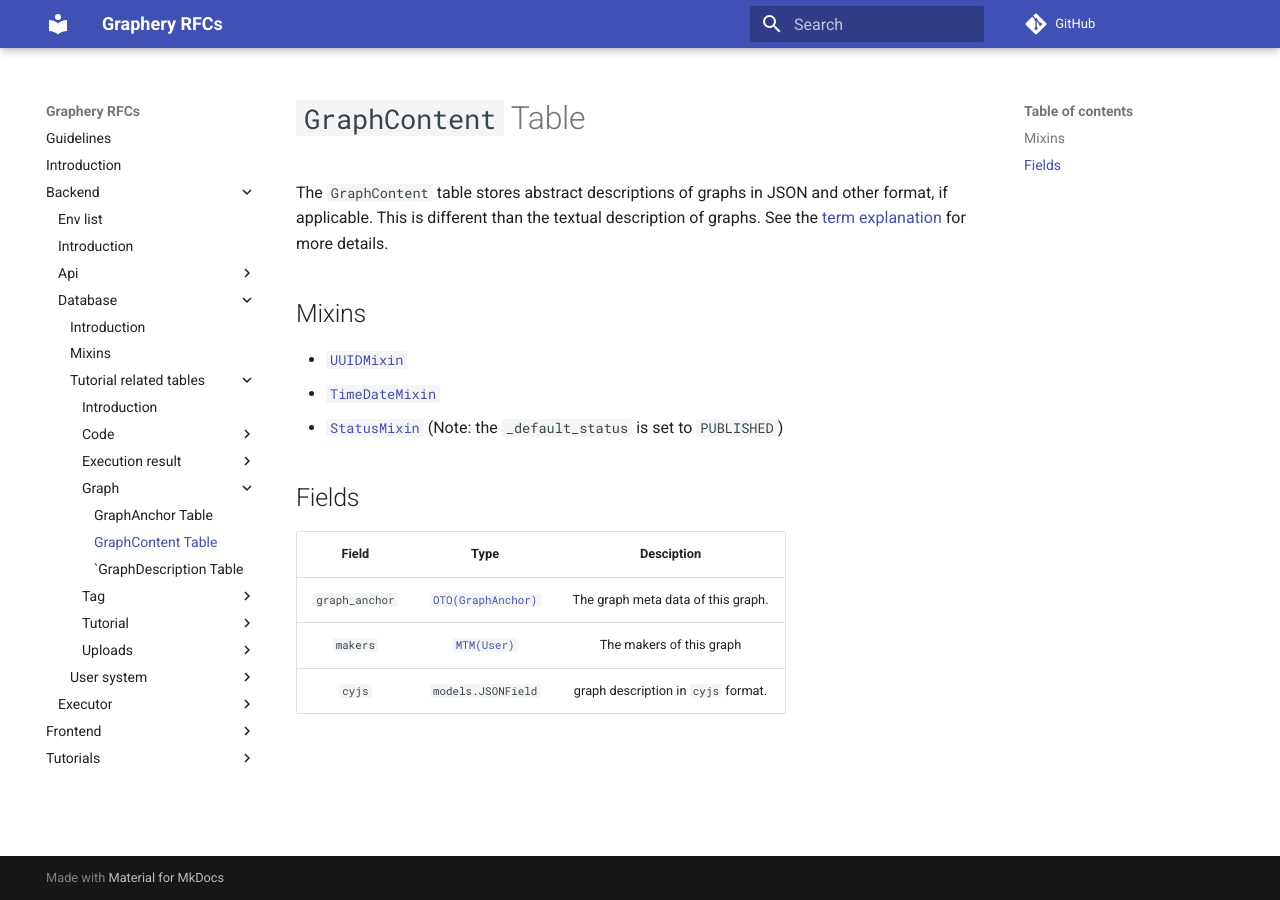
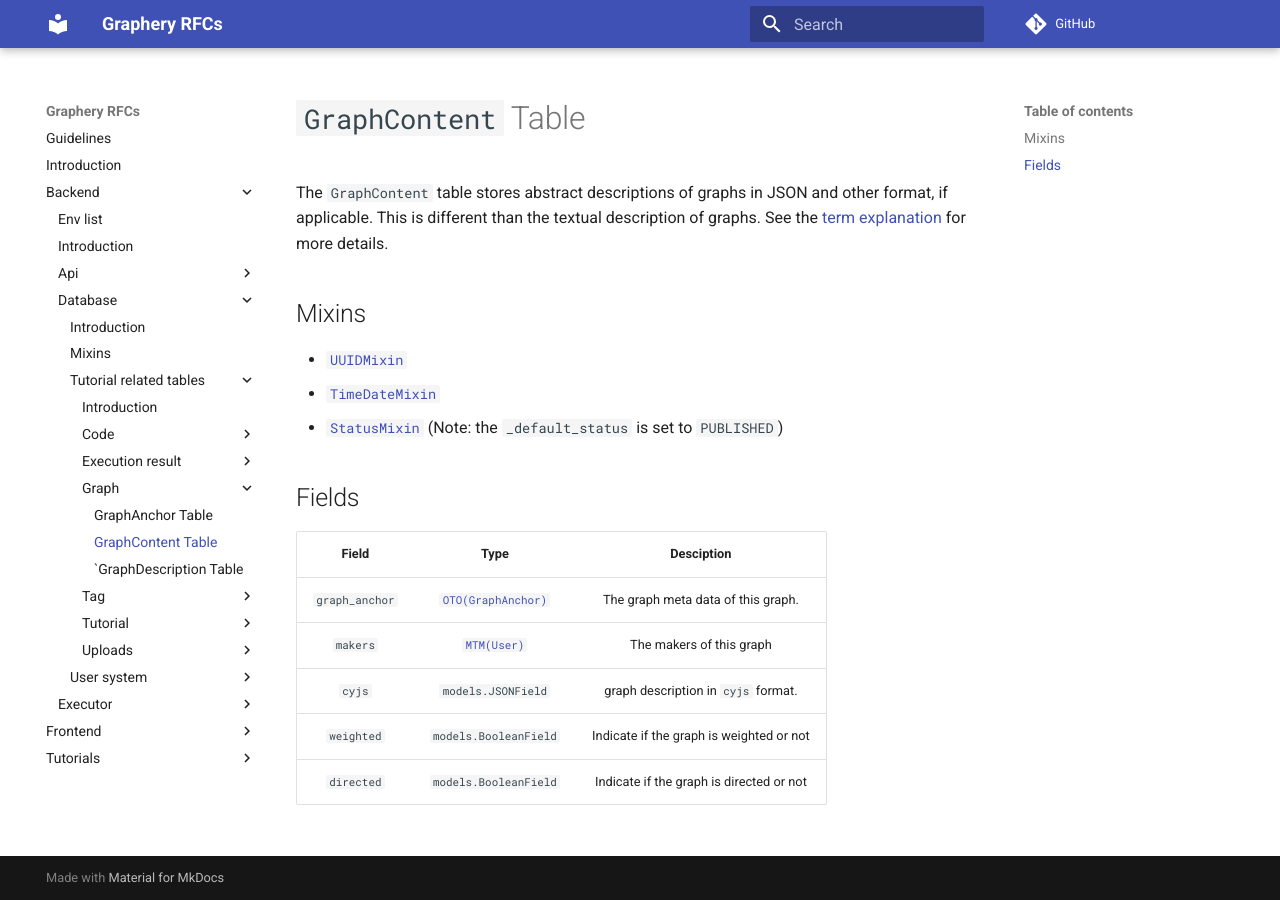
Before and after one commit to Reed-CompBio/GrapheryRFCs, an MkDocs documentation site: the page built from RFCs/backend/database/tutorial_related_tables/graph/graph_content_table.md, in a window 1280 px wide. Built offline with MkDocs 1.6.1 and Material for MkDocs 9.7.7, drawn with Linux system fonts in a browser that asks for light colours; comment, search, counter and statistics services are not loaded.

```diff
--- a/RFCs/backend/database/tutorial_related_tables/graph/graph_content_table.md
+++ b/RFCs/backend/database/tutorial_related_tables/graph/graph_content_table.md
@@ -1,6 +1,8 @@
 # `GraphContent` Table
 
-The `GraphContent` table stores abstract descriptions of graphs in JSON and other format, if applicable. This is different than the textual description of graphs. See the [term explanation](/RFCs/backend/database/tutorial_related_tables/introduction.md#Graph) for more details.
+The `GraphContent` table stores abstract descriptions of graphs in JSON and other format, if applicable. This is
+different than the textual description of graphs. See
+the [term explanation](/RFCs/backend/database/tutorial_related_tables/introduction.md#Graph) for more details.
 
 ## Mixins
 
@@ -10,8 +12,10 @@ The `GraphContent` table stores abstract descriptions of graphs in JSON and othe
 
 ## Fields
 
-|     Field      |                             Type                             |             Desciption              |
-| :------------: | :----------------------------------------------------------: | :---------------------------------: |
-| `graph_anchor` | [`OTO(GraphAnchor)`](/RFCs/backend/database/tutorial_related_tables/graph/graph_anchor_table.md) | The graph meta data of this graph.  |
-|    `makers`    | [`MTM(User)`](/RFCs/backend/database/user_system/user_table.md) |      The makers of this graph       |
-|     `cyjs`     |                      `models.JSONField`                      | graph description in `cyjs` format. |
+|     Field      |                             Type                             |                Desciption                |
+| :------------: | :----------------------------------------------------------: | :--------------------------------------: |
+| `graph_anchor` | [`OTO(GraphAnchor)`](/RFCs/backend/database/tutorial_related_tables/graph/graph_anchor_table.md) |    The graph meta data of this graph.    |
+|    `makers`    | [`MTM(User)`](/RFCs/backend/database/user_system/user_table.md) |         The makers of this graph         |
+|     `cyjs`     |                      `models.JSONField`                      |   graph description in `cyjs` format.    |
+|   `weighted`   |                    `models.BooleanField`                     | Indicate if the graph is weighted or not |
+|   `directed`   |                    `models.BooleanField`                     | Indicate if the graph is directed or not |
```
Also changed, not shown: RFCs/backend/database/tutorial_related_tables/graph/graph_anchor_table.md (+1 -1 lines), RFCs/backend/database/tutorial_related_tables/tag/graph_tag_table.md (deleted, +0 -3 lines), RFCs/backend/database/tutorial_related_tables/tag/tag_base_table.md (deleted, +0 -15 lines), RFCs/backend/database/tutorial_related_tables/tag/tag_table.md (added, +14 -0 lines), RFCs/backend/database/tutorial_related_tables/tag/tutorial_tag_table.md (deleted, +0 -3 lines), RFCs/backend/database/tutorial_related_tables/tutorial/tutorial_anchor_table.md (+5 -5 lines).
